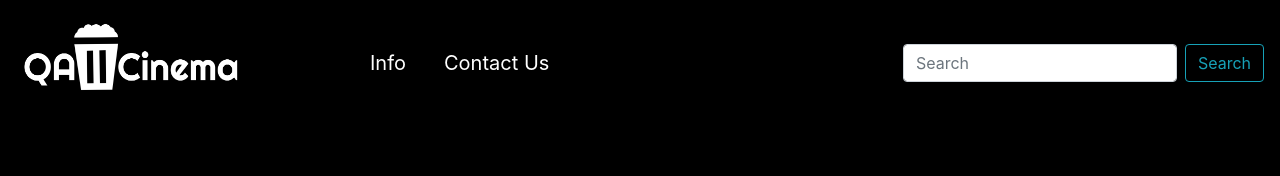
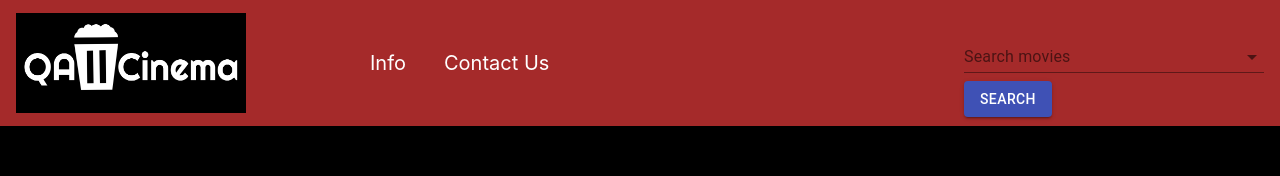
Before and after one commit to Luka-Abey/cinemaWebsite, a React (Create React App) app in the folder Client/client/: page /profile/1 in a window 1280 px wide. Shown: the top 176 px of the page. Built offline with nearby package versions, Linux system fonts and the light colour scheme; no server answers.

Commit message:
seachbar fully functional

```diff
--- a/Client/client/package.json
+++ b/Client/client/package.json
@@ -3,11 +3,15 @@
   "version": "0.1.0",
   "private": true,
   "dependencies": {
+    "@material-ui/core": "^4.11.0",
+    "@material-ui/lab": "^4.0.0-alpha.56",
     "@testing-library/jest-dom": "^4.2.4",
     "@testing-library/react": "^9.5.0",
     "@testing-library/user-event": "^7.2.1",
     "bootstrap": "^4.5.2",
     "cors": "^2.8.5",
+    "es6-promise": "^4.2.8",
+    "isomorphic-fetch": "^2.2.1",
     "react": "^16.13.1",
     "react-bootstrap": "^1.3.0",
     "react-dom": "^16.13.1",
--- a/Client/client/src/App.js
+++ b/Client/client/src/App.js
@@ -5,7 +5,7 @@ import Homebody from './Homebody.js';
 import Profilebody from './Profilebody.js';
 import { BrowserRouter as Router, Route, Switch, Link, Redirect } from 'react-router-dom';
 
-const cors = require ('cors');
+
 function App() {
   return (
     <Router>
@@ -14,6 +14,7 @@ function App() {
         <Route exact path="/profile/:id" component={Profilebody}></Route>
         </switch>
     </Router>
+
     // <div className="App">
     //   <Navbar/>
     //   <Homebody/>
--- a/Client/client/src/Navbar.js
+++ b/Client/client/src/Navbar.js
@@ -2,12 +2,14 @@ import 'bootstrap/dist/css/bootstrap.css';
 import React,{Component} from 'react';
 import './App.css';
 import { Link } from 'react-router-dom';
+import { Form, FormControl, Button} from 'react-bootstrap';
+import Search from './Search';
 
 export default class Navbar extends Component{
 
     render(){
         return (
-            <nav class="navbar navbar-expand-lg navbar" style={{backgroundColor: "black"}} >
+            <nav class="navbar navbar-expand-lg navbar" style={{backgroundColor: "brown"}} >
                 <a class="navbar-brand" href="#" style={{color: "white", fontSize: "30px", paddingRight: "100px"}}><Link to="/"><img src="../media/logo.png" style={{width: "230px", height: "100px"}}/></Link></a>
                 <button class="navbar-toggler" type="button" data-toggle="collapse" data-target="#navbarSupportedContent" aria-controls="navbarSupportedContent" aria-expanded="false" aria-label="Toggle navigation">
                     <span class="navbar-toggler-icon"></span>
@@ -22,10 +24,11 @@ export default class Navbar extends Component{
                             <a class="nav-link" href="#" style={{color: "white", fontSize: "20px" , paddingRight: "30px"}}>Contact Us</a>
                         </li>
                     </ul>
-                    <form class="form-inline my-2 my-lg-0">
+                    {/* <form class="form-inline my-2 my-lg-0">
                         <input class="form-control mr-sm-2" type="search" placeholder="Search" aria-label="Search"/>
-                        <button class="btn btn-outline-info my-2 my-sm-0" type="submit">Search</button>
-                    </form>
+                        <button class="btn btn-outline-info my-2 my-sm-0" type="submit">Search</button> */}
+                    {/* </form> */}
+                    <Search/>
                 </div>
             </nav>
         )
--- /dev/null
+++ b/Client/client/src/Search.js
@@ -0,0 +1,59 @@
+import React, { useState, useEffect } from "react";
+import { TextField } from "@material-ui/core";
+import { Autocomplete } from "@material-ui/lab";
+import Button from "@material-ui/core/Button";
+
+require("es6-promise").polyfill();
+require("isomorphic-fetch");
+
+export default function Searchbar() {
+  const [data, setData] = useState([]);
+  const [q, setQ] = useState("");
+  const [movieid, setId] = useState("");
+
+  useEffect(() => {
+    fetch("http://localhost:5000/api/movies")
+      .then((response) => response.json())
+      .then((json) => setData(json));
+  }, []);
+
+  function search(rows) {
+    return rows.filter((row) => row.title.toLowerCase().indexOf(q) > -1);
+  }
+
+  function handleInputChange(event, value) {
+    // debugger
+    console.log(value);
+    data
+      .filter((movie) => movie.title === value)
+      .forEach(function (movie) {
+        console.log(movie._id);
+        setId(movie._id);
+      });
+  }
+  console.log(data);
+
+  return (
+    <div>
+      <Autocomplete
+        id="combo-box-demo"
+        // options={data.map(movie=>movie._id)}
+        options={data}
+        getOptionLabel={(option) => option.title}
+        style={{ width: 300 }}
+        onInputChange={handleInputChange}
+        renderInput={(params) => (
+          <TextField
+            {...params}
+            label="Search movies"
+            variant="standard"
+            margin="normal"
+          />
+        )}
+      />
+      <Button variant="contained" color="primary" href={`/profile/${movieid}`}>
+        Search
+      </Button>
+    </div>
+  );
+}
```
Also changed, not shown: Client/client/src/datatable/searchdata.js (added, +66 -0 lines), Client/client/src/search2.js (added, +32 -0 lines), Client/client/src/searcj.js (deleted), 2 other files (tests, documents, lock files or other folders).
